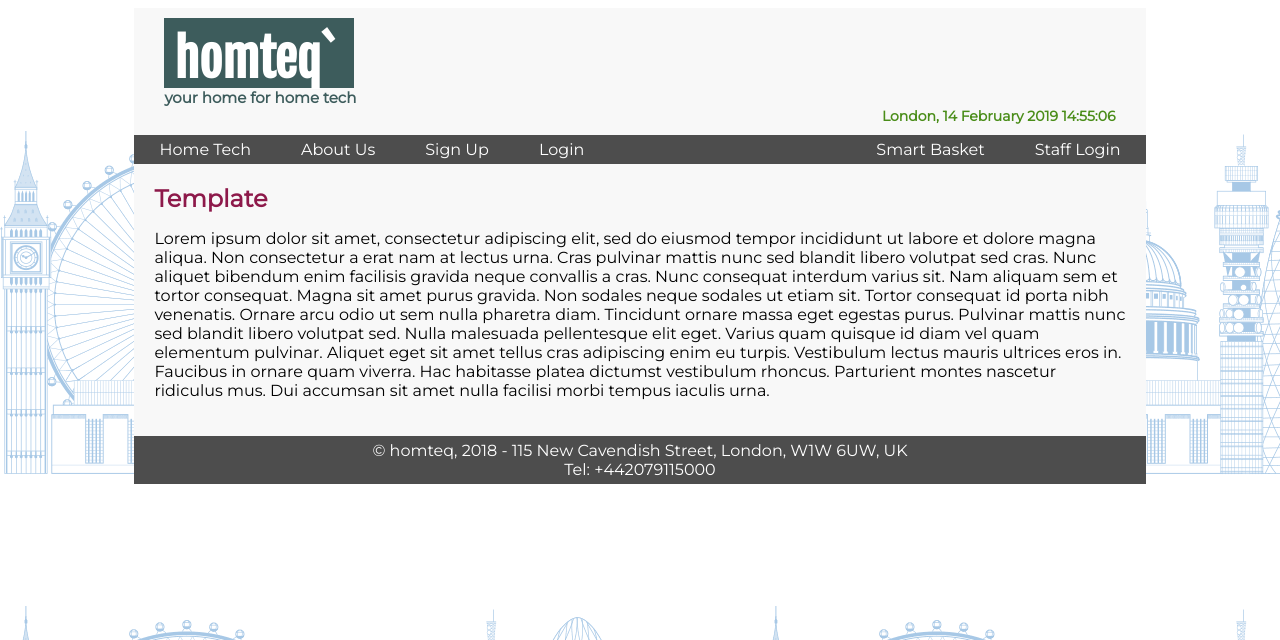
After one commit to sanjulamadurapperuma/ServerSideWebDevelopment, a PHP site: page /template.php in a window 1280 px wide. The commit adds this page. Shown: the top 640 px of the page. Run offline with PHP 8.4, Linux system fonts and the light colour scheme.

Commit message:
Added template.php

```diff
--- a/com.sanjula.uow.iit.web.server.php/tutorials/db.php
+++ b/com.sanjula.uow.iit.web.server.php/tutorials/db.php
@@ -2,7 +2,7 @@
 $dbhost = 'localhost';
 $dbuser = 'root';
 $dbpass = '';
-$dbname = 'homteq';
+$dbname = 'HOMTEQ';
 //create a DB connection
 $conn = mysqli_connect($dbhost, $dbuser, $dbpass, $dbname) ;
 //if the DB connection fails, display an error message and exit
--- a/com.sanjula.uow.iit.web.server.php/tutorials/index.php
+++ b/com.sanjula.uow.iit.web.server.php/tutorials/index.php
@@ -1,10 +1,12 @@
 <?php include ("db.php"); //include db.php file to connect to DB
     $pagename="Make your home smart"; //create and populate variable called $pagename
+
     echo "<link rel=stylesheet type=text/css href=mystylesheet.css>";
     echo "<title>".$pagename."</title>";
     echo "<body>";
     include ("headfile.html");
     echo "<h4>".$pagename."</h4>";
+
     //create a $SQL variable and populate it with a SQL statement that retrieves product details
     $SQL="select prodId, prodName, prodPicNameSmall, prodDescripShort, prodPrice from Product"; //run SQL query for connected DB or exit and display error message
     $exeSQL=mysqli_query($conn, $SQL) or die (mysqli_error());
--- /dev/null
+++ b/com.sanjula.uow.iit.web.server.php/tutorials/template.php
@@ -0,0 +1,26 @@
+<?php
+    $pagename="Template";
+    //Create and populate a variable called $pagename
+    echo "<link rel=stylesheet type=text/css href=mystylesheet.css>";
+    //Call in stylesheet
+    echo "<title>".$pagename."</title>";
+    //display name of the page as window title
+    echo "<body>";
+    include ("headfile.html"); //include header layout file
+    echo "<h4>".$pagename."</h4>"; //display name of the page on the web page
+    //display random text
+    echo "<p> Lorem ipsum dolor sit amet, consectetur adipiscing elit, sed do eiusmod tempor incididunt ut
+    labore et dolore magna aliqua. Non consectetur a erat nam at lectus urna. Cras pulvinar mattis nunc sed
+    blandit libero volutpat sed cras. Nunc aliquet bibendum enim facilisis gravida neque convallis a cras.
+    Nunc consequat interdum varius sit. Nam aliquam sem et tortor consequat. Magna sit amet purus gravida.
+    Non sodales neque sodales ut etiam sit. Tortor consequat id porta nibh venenatis. Ornare arcu odio ut
+    sem nulla pharetra diam. Tincidunt ornare massa eget egestas purus. Pulvinar mattis nunc sed blandit
+    libero volutpat sed. Nulla malesuada pellentesque elit eget. Varius quam quisque id diam vel quam
+    elementum pulvinar. Aliquet eget sit amet tellus cras adipiscing enim eu turpis. Vestibulum lectus
+    mauris ultrices eros in. Faucibus in ornare quam viverra. Hac habitasse platea dictumst vestibulum
+    rhoncus. Parturient montes nascetur ridiculus mus. Dui accumsan sit amet nulla facilisi morbi tempus
+    iaculis urna.";
+    include("footfile.html");
+    //include head layout
+    echo "</body>";
+?>
```
Lines whose indentation alone changed are shown as unchanged.
